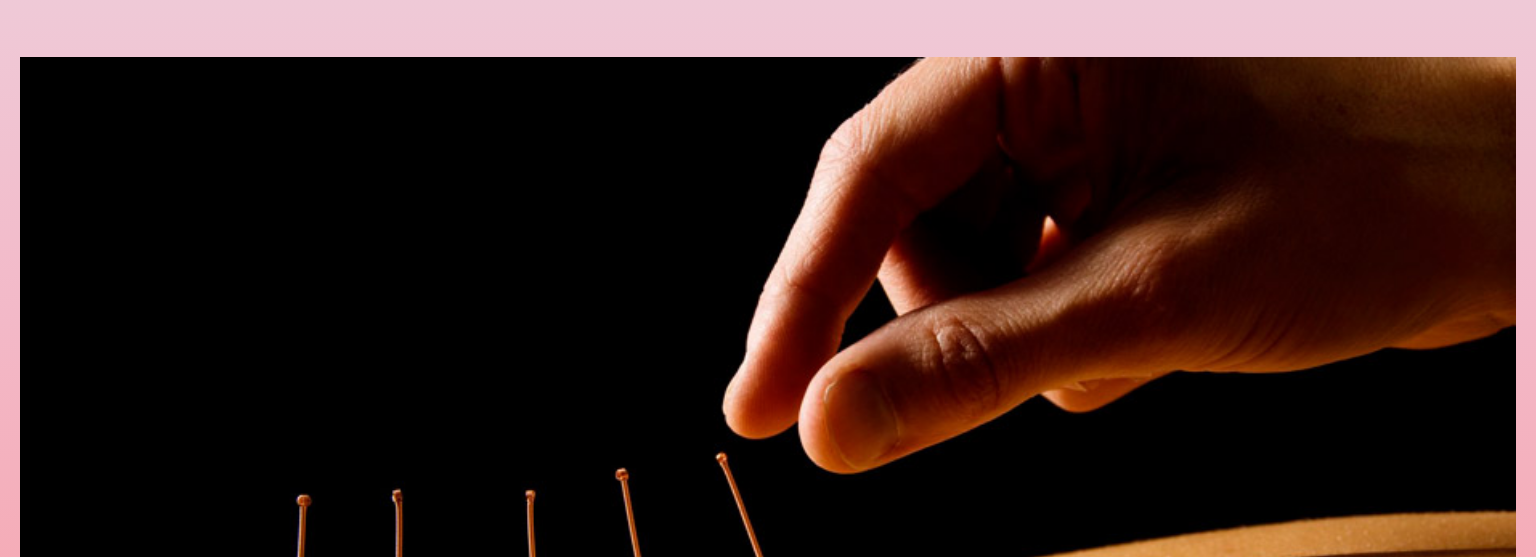
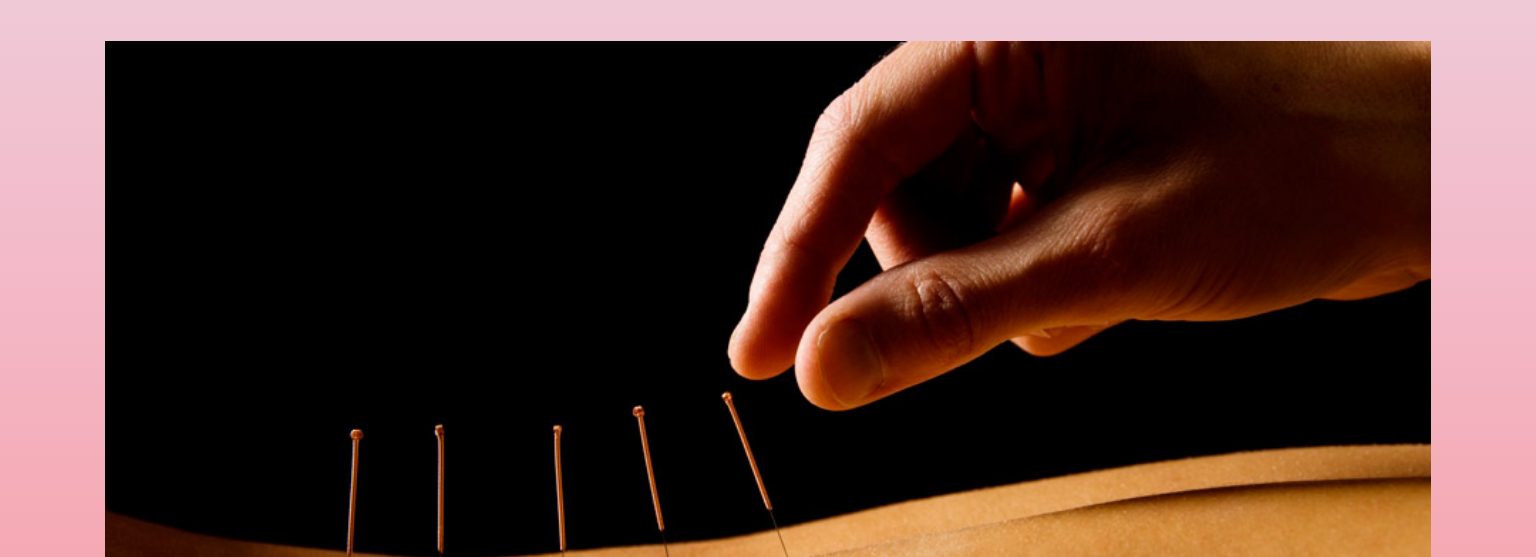
Before and after one commit to Lenz-or/Coder-MedTradChina, a plain HTML site: page views/multimedia.html in a window 1536 px wide. Shown: the part 227-784 px from the top of the page. Drawn offline with Linux system fonts and the light colour scheme.

Commit message:
Cambia footer de index y agrega container a multimedia

```diff
--- a/css/index.css
+++ b/css/index.css
@@ -484,7 +484,7 @@ header{
 
 @media screen and (min-width:1400px){
     .main-multimedia{
-        height: 230vh;
+        height: 210vh;
     }
 }
 
--- a/views/multimedia.html
+++ b/views/multimedia.html
@@ -40,7 +40,7 @@
     </header>
     <main class="main main-multimedia">
         <h1 class="titulo-negrita titulo-multimedia">Imagenes</h1>
-        <article class="main__article-multimedia">
+        <article class="main__article-multimedia container">
             <!--<section class="main__article-multimedia__seccion seccion-uno">
                 <p>Lorem ipsum dolor sit amet consectetur adipisicing elit. In, aut deserunt maiores qui quo beatae esse quod molestiae. Itaque eaque in possimus corporis saepe natus tenetur laboriosam? Nobis, voluptates velit!</p>
 
```
Also changed, not shown: index.html (+1 -1 lines).
